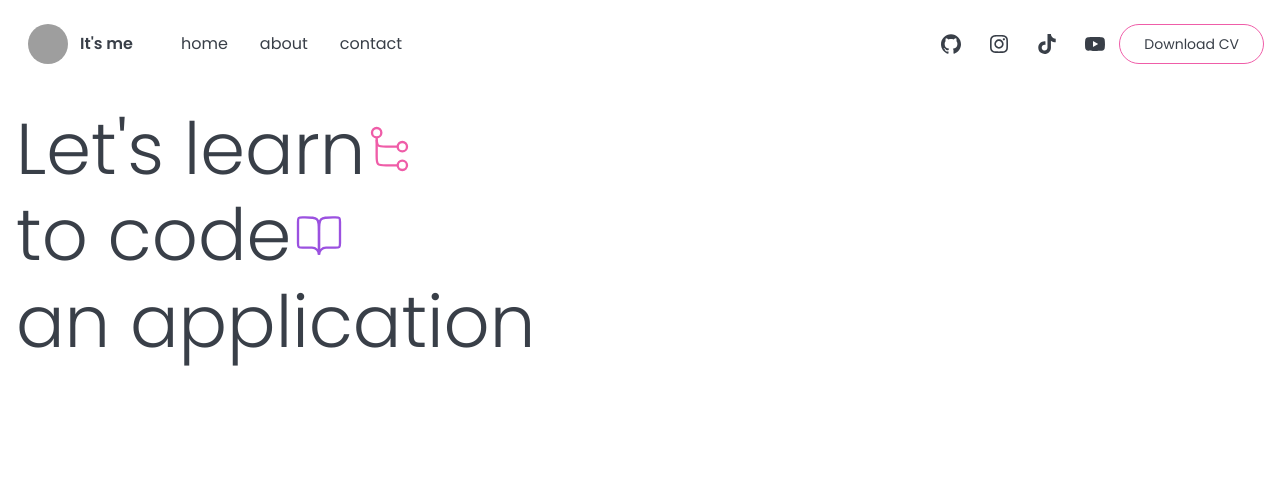
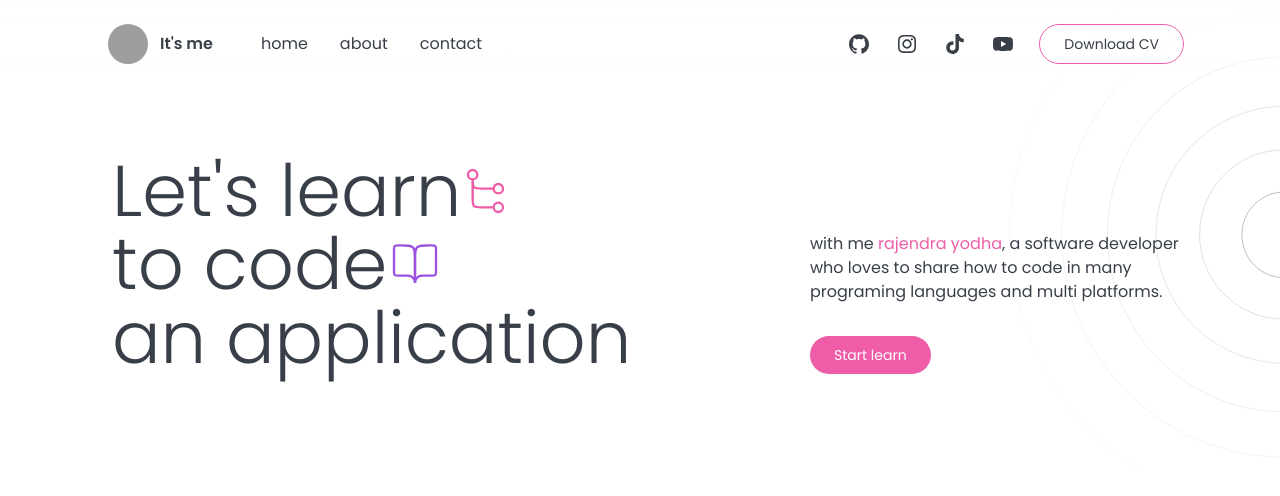
Before and after one commit to yodhasatriawan/landing-ngaglik, a Next.js app: page / in a window 1280 px wide. Shown: the top 496 px of the page. Built offline with nearby package versions, Linux system fonts and the light colour scheme; grey boxes are pictures that could not be loaded.

Commit message:
hero section

```diff
--- /dev/null
+++ b/components/pages/Hero.js
@@ -0,0 +1,79 @@
+import React from 'react'
+import TaskIcon from '@/components/svgs/task'
+import BookIcon from '@/components/svgs/book'
+
+import GithubIcon from '@/components/svgs/github'
+import InstagramIcon from '@/components/svgs/instagram'
+import TiktokIcon from '@/components/svgs/tiktok'
+import YoutubeIcon from '@/components/svgs/youtube'
+
+const menus = [
+  { href: '/', text: 'home' },
+  { href: '/', text: 'about' },
+  { href: '/', text: 'contact' },
+]
+
+const icons = [
+  {
+    href: 'https://www.github.com/yodhasatriawan/',
+    icon: GithubIcon,
+  },
+  {
+    href: 'https://www.instagram.com/yodhasatriawan/',
+    icon: InstagramIcon,
+  },
+  {
+    href: 'https://www.tiktok.com/rookieyoda/',
+    icon: TiktokIcon,
+  },
+  {
+    href: 'https://www.github.com/yodhasatriawan/',
+    icon: YoutubeIcon,
+  },
+]
+
+function Hero() {
+  return (
+    <main className="px-4 py-12 md:px-12 xl:px-24">
+      {/* Hero */}
+      <section className="mt-[58px] mx-auto space-y-8">
+        <div>
+          <h3 className="xl:px-4 flex flex-col font-light text-[34px] md:text-[72px] leading-[120%]">
+            <span className="flex items-center space-x-2">
+              Let's learn <TaskIcon className="md:w-14 md:h-14" />
+            </span>
+            <span className="flex items-center space-x-2">
+              to code <BookIcon className="md:w-14 md:h-14" />
+            </span>
+            <span>an application</span>
+          </h3>
+        </div>
+
+        {/* Description */}
+        <div className="space-y-8">
+          <h4 className="text-text max-w-[374px]">
+            with me <span className="text-brand"> rajendra yodha</span>, a
+            software developer who loves to share how to code in many programing
+            languages and multi platforms.
+          </h4>
+
+          {/* Buttons */}
+          <div className="flex space-x-4">
+            <button className="py-2 px-6 text-sm leading-[160%] bg-brand rounded-full text-white">
+              Start learn
+            </button>
+            <div className="lg:hidden md:hidden flex items-center space-x-4">
+              {icons.map((icon, index) => (
+                <a key={index}>
+                  <icon.icon />
+                </a>
+              ))}
+            </div>
+          </div>
+        </div>
+      </section>
+    </main>
+  )
+}
+
+export default Hero
--- /dev/null
+++ b/components/pages/Navbar.js
@@ -0,0 +1,83 @@
+import React from 'react'
+import { Bars3Icon } from '@heroicons/react/24/solid'
+import GithubIcon from '@/components/svgs/github'
+import InstagramIcon from '@/components/svgs/instagram'
+import TiktokIcon from '@/components/svgs/tiktok'
+import YoutubeIcon from '@/components/svgs/youtube'
+
+const menus = [
+  { href: '/', text: 'home' },
+  { href: '/', text: 'about' },
+  { href: '/', text: 'contact' },
+]
+
+const icons = [
+  {
+    href: 'https://www.github.com/yodhasatriawan/',
+    icon: GithubIcon,
+  },
+  {
+    href: 'https://www.instagram.com/yodhasatriawan/',
+    icon: InstagramIcon,
+  },
+  {
+    href: 'https://www.tiktok.com/rookieyoda/',
+    icon: TiktokIcon,
+  },
+  {
+    href: 'https://www.github.com/yodhasatriawan/',
+    icon: YoutubeIcon,
+  },
+]
+
+function Navbar() {
+  return (
+    <header className="fixed w-full">
+      <div className="py-3 md:py-4 px-4 mx-auto flex flex-row justify-between items-center md:max-w-3xl xl:max-w-7xl">
+        <div className="flex items-center space-x-6">
+          <a
+            href="/"
+            className="flex items-center py-2 md:px-3 space-x-2 md:space-x-3"
+          >
+            <img
+              src="https://www.gravatar.com/avatar/205e460b479e2e5b48aec07710c08d50"
+              className="w-6 h-6 md:w-10 md:h-10 object-cover rounded-full"
+            />
+            <span className="font-semibold leading-[160%] text-text">
+              It's me
+            </span>
+          </a>
+
+          <nav className="hidden md:block">
+            <ul className="flex space-x-2 ">
+              {menus.map((menu, index) => (
+                <li key={index}>
+                  <a className="px-3 py-2" href={menu.href}>
+                    {menu.text}
+                  </a>
+                </li>
+              ))}
+            </ul>
+          </nav>
+        </div>
+        <div className="flex items-center space-x-3">
+          <div className="hidden lg:flex items-center space-x-6">
+            {icons.map((icon, index) => (
+              <a key={index}>
+                <icon.icon />
+              </a>
+            ))}
+          </div>
+          <button className="py-2 px-6 text-sm leading-[160%] border border-brand rounded-full">
+            Download CV
+          </button>
+          <button className="md:hidden p-2">
+            <Bars3Icon className="w-6 h-6" />
+          </button>
+        </div>
+      </div>
+    </header>
+  )
+}
+
+export default Navbar
--- a/package.json
+++ b/package.json
@@ -12,9 +12,9 @@
     "@heroicons/react": "^2.0.16",
     "eslint": "8.36.0",
     "eslint-config-next": "13.2.4",
-    "next": "13.2.4",
-    "react": "18.2.0",
-    "react-dom": "18.2.0"
+    "next": "^13.2.4",
+    "react": "^18.2.0",
+    "react-dom": "^18.2.0"
   },
   "devDependencies": {
     "autoprefixer": "^10.4.14",
--- a/pages/index.js
+++ b/pages/index.js
@@ -6,6 +6,7 @@ import TiktokIcon from '@/components/svgs/tiktok'
 import YoutubeIcon from '@/components/svgs/youtube'
 import TaskIcon from '@/components/svgs/task'
 import BookIcon from '@/components/svgs/book'
+import Background from '@/components/svgs/background'
 
 const menus = [
   { href: '/', text: 'home' },
@@ -35,12 +36,12 @@ const icons = [
 export default function Home() {
   return (
     <>
-      <header className="fixed w-full">
-        <div className="py-3 md:py-4 px-4 mx-auto flex flex-row justify-between items-center md:max-w-3xl xl:max-w-7xl">
+      <header className="fixed w-full bg-gradient-to-b from-white">
+        <div className="py-3 md:py-4 px-4 md:px-12 xl:px-24 mx-auto flex flex-row justify-between items-center ">
           <div className="flex items-center space-x-6">
             <a
               href="/"
-              className="flex items-center py-2 md:px-3 space-x-2 md:space-x-3"
+              className="flex items-center py-2 xl:px-3 space-x-2 md:space-x-3"
             >
               <img
                 src="https://www.gravatar.com/avatar/205e460b479e2e5b48aec07710c08d50"
@@ -63,7 +64,7 @@ export default function Home() {
               </ul>
             </nav>
           </div>
-          <div className="flex items-center space-x-3">
+          <div className="flex items-center space-x-6">
             <div className="hidden lg:flex items-center space-x-6">
               {icons.map((icon, index) => (
                 <a key={index}>
@@ -71,6 +72,7 @@ export default function Home() {
                 </a>
               ))}
             </div>
+            <div className="flex items-center space-x-3">
               <button className="py-2 px-6 text-sm leading-[160%] border border-brand rounded-full">
                 Download CV
               </button>
@@ -79,13 +81,15 @@ export default function Home() {
               </button>
             </div>
           </div>
+        </div>
       </header>
 
-      <main className="px-4 py-12 ">
+      <main className="px-4 py-12 md:px-12 xl:px-24 bg-no-repeat bg-right custom-bg">
         {/* Hero */}
-        <section className="mt-[58px] mx-auto md:max-w-3xl xl:max-w-7xl">
+        <section className="mt-[58px] mx-auto space-y-8 lg:py-12 xl:flex xl:justify-between">
+          {/* Title */}
           <div>
-            <h3 className="flex flex-col font-light text-[34px] md:text-[72px] leading-[120%]">
+            <h3 className="xl:px-4 flex flex-col font-light text-[34px] md:text-[72px] leading-[120%] md:leading-[102%]">
               <span className="flex items-center space-x-2">
                 Let's learn <TaskIcon className="md:w-14 md:h-14" />
               </span>
@@ -95,7 +99,30 @@ export default function Home() {
               <span>an application</span>
             </h3>
           </div>
-          <div></div>
+
+          {/* Description */}
+          <div className="xl:flex xl:items-end space-y-8">
+            <div className="xl:flex xl:flex-col space-y-8">
+              <h4 className="text-text max-w-[374px]">
+                with me <span className="text-brand"> rajendra yodha</span>, a
+                software developer who loves to share how to code in many
+                programing languages and multi platforms.
+              </h4>
+              {/* Buttons */}
+              <div className="flex space-x-4">
+                <button className="py-2 px-6 text-sm leading-[160%] bg-brand rounded-full text-white">
+                  Start learn
+                </button>
+                <div className="lg:hidden flex items-center space-x-4">
+                  {icons.map((icon, index) => (
+                    <a key={index}>
+                      <icon.icon />
+                    </a>
+                  ))}
+                </div>
+              </div>
+            </div>
+          </div>
         </section>
       </main>
     </>
--- a/styles/globals.css
+++ b/styles/globals.css
@@ -7,3 +7,7 @@
 body {
   @apply font-poppins text-text;
 }
+
+.custom-bg {
+  background-image: url('../components/svgs/background.svg');
+}
```
Also changed, not shown: components/svgs/background.svg (added), 1 other file (tests, documents, lock files or other folders). Lines whose indentation alone changed are shown as unchanged.
